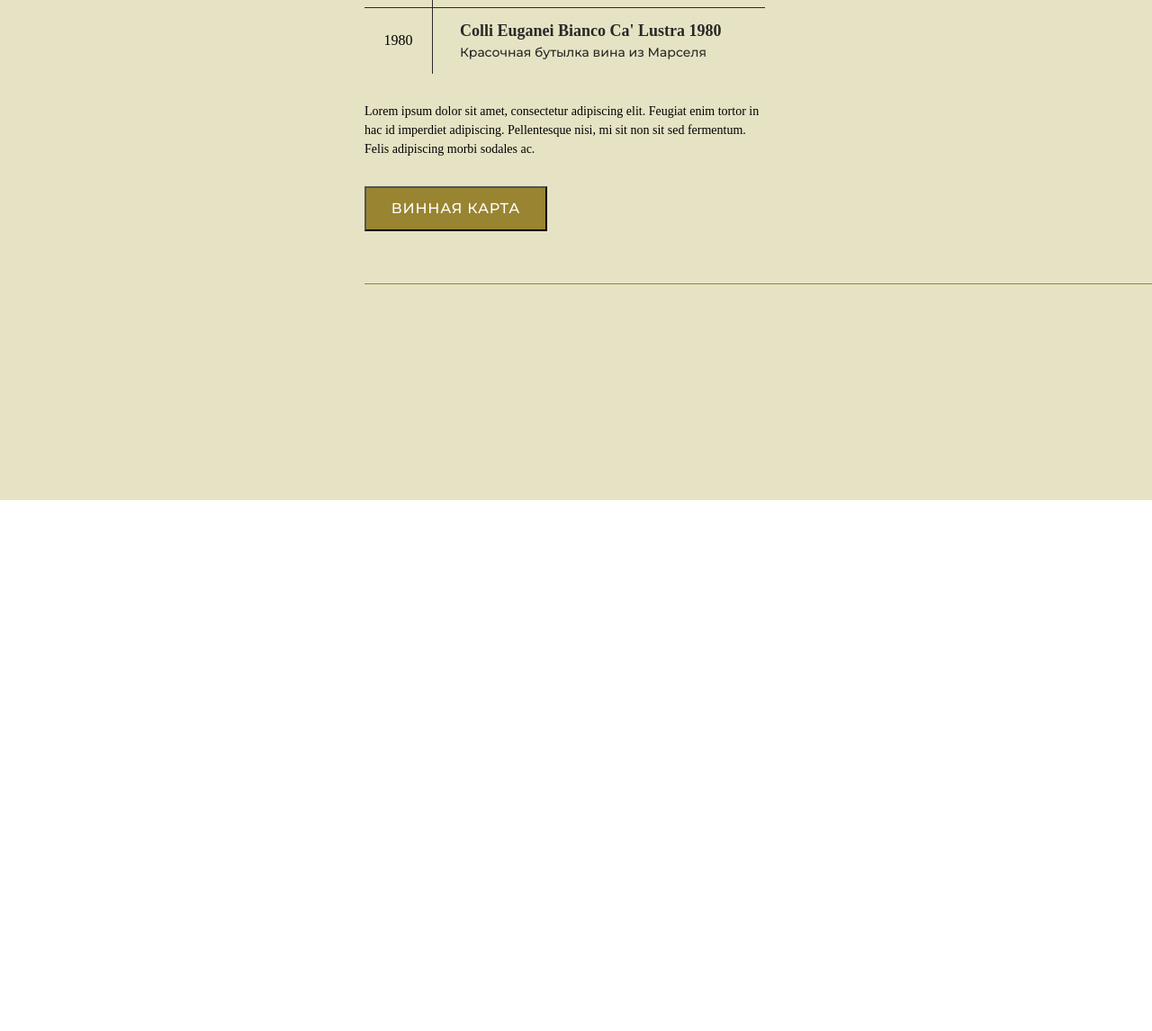
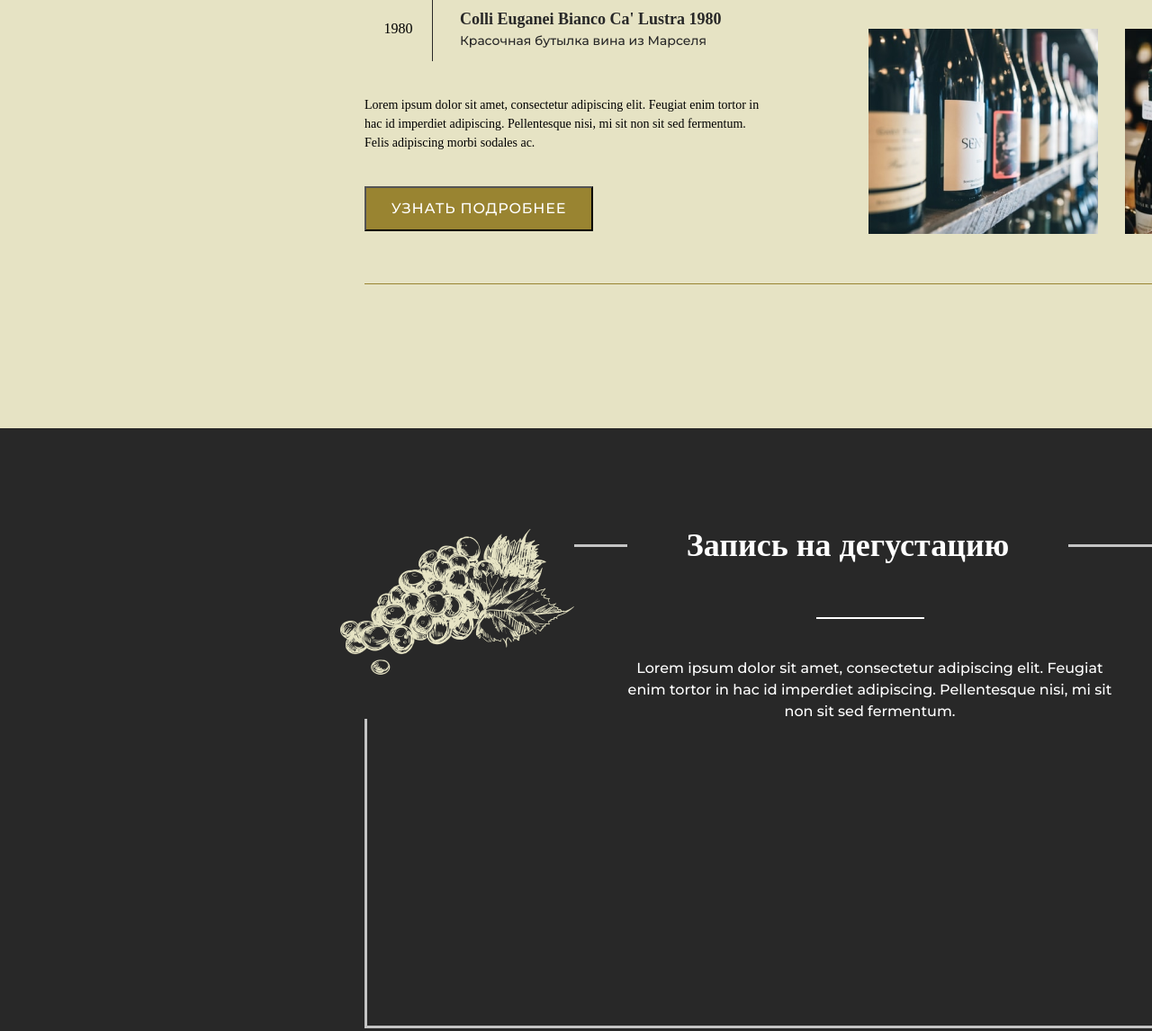
Before and after one commit to IgnatyevSergei/shop, a plain HTML site: page index.html in a window 1280 px wide. Shown: the part 2398-3544 px from the top of the page at 90% size. Before the commit the page ends 2954 px from the top, so only its background shows below. Drawn offline with Linux system fonts and the light colour scheme.

Commit message:
add ddegustation content

```diff
--- a/index.html
+++ b/index.html
@@ -65,7 +65,7 @@
             <div class="collection-column">
               <h4 class="column-subtitle">Новинки коллекций</h4>
               <h2 class="column-title">Март 1980 Урожай Марселя</h2>
-              <div class="line"></div>
+              <div class="line2"></div>
               <p class="column-text">
                 Lorem ipsum dolor sit amet, consectetur adipiscing elit. Feugiat
                 enim tortor in hac id imperdiet adipiscing. Pellentesque nisi,
@@ -112,11 +112,51 @@
                 mi sit non sit sed fermentum. Felis adipiscing morbi sodales ac.
               </p>
               <div class="frame3">
-                <input type="button" value="ВИННАЯ КАРТА" class="frame4" />
+                <input type="button" value="УЗНАТЬ ПОДРОБНЕЕ" class="frame4" />
               </div>
             </div>
-
-            <div class="collection-column collection-pictures"></div>
+            <div class="collection-pictures">
+              <div>
+                <img src="/assets/Rectangle 11.png" alt="image" />
+              </div>
+              <div>
+                <img
+                  src="/assets/Rectangle 12.png"
+                  alt="image"
+                  class="subcollection"
+                />
+              </div>
+              <div>
+                <img
+                  src="/assets/Rectangle 13.png"
+                  alt="image"
+                  class="subcollection"
+                />
+              </div>
+            </div>
+          </div>
+        </div>
+      </div>
+    </section>
+    <section class="degustation">
+      <div class="wrapper3">
+        <div class="degustation-content">
+          <div class="degustation-top">
+            <div>
+              <img src="/assets/image (1).png" alt="grape" class="grape" />
+            </div>
+            <div class="degustation-entry">
+              <h2 class="degustation-centr">Запись на дегустацию</h2>
+              <div class="line3"></div>
+              <div class="degustation-text">
+                Lorem ipsum dolor sit amet, consectetur adipiscing elit. Feugiat
+                enim tortor in hac id imperdiet adipiscing. Pellentesque nisi,
+                mi sit non sit sed fermentum.
+              </div>
+            </div>
+            <div>
+              <img src="/assets/image (2).png" alt="barell" class="barell" />
+            </div>
           </div>
         </div>
       </div>
--- a/style.css
+++ b/style.css
@@ -143,7 +143,7 @@
   width: 1920px;
   height: 1038px;
   background-color: #e6e3c4;
-  padding: 80px 0;
+  padding: 80px 0px 0px 0px;
 }
 .collection-content {
   width: 1100px;
@@ -169,6 +169,11 @@
 
 .collection-pictures {
   width: 540px;
+  height: 758px;
+  display: flex;
+  flex-direction: row;
+  flex-wrap: wrap;
+  justify-content: space-between;
 }
 
 .column-subtitle {
@@ -226,7 +231,6 @@
   line-height: 150%;
   color: #282828;
   font-weight: 800;
-
 }
 
 .cell-content {
@@ -248,7 +252,7 @@
 .frame4 {
   display: flex;
   justify-content: center;
-  width: 203px;
+  width: 254px;
   height: 50px;
   background: #998431;
   font-family: Montserrat;
@@ -261,3 +265,85 @@
   text-transform: uppercase;
   color: #ffffff;
 }
+
+.line2 {
+  width: 160px;
+  height: 0px;
+  border: 1px solid #282828;
+}
+.subcollection {
+  padding-top: 29px;
+}
+
+.degustation {
+  background-color: #282828;
+  width: 1920px;
+  height: 767px;
+}
+.wrapper3 {
+  margin: 0px 405px 0px;
+  box-sizing: border-box;
+  padding-top: 129px;
+}
+
+.degustation-content {
+  width: 1100px;
+  height: 538px;
+  border: 3px solid #c4c4c4;
+  box-sizing: border-box;
+  z-index: 0;
+}
+.degustation-top {
+  display: flex;
+  flex-direction: row;
+  flex-wrap: nowrap;
+  justify-content: space-between;
+}
+.grape {
+  width: 260px;
+  height: 260px;
+  margin: -69px 0px 0px -30px;
+}
+
+.barell {
+  width: 260px;
+  height: 200px;
+  margin: -65px -53px 0px 0px;
+}
+.degustation-entry {
+  display: flex;
+  flex-direction: column;
+  justify-content: space-between;
+}
+.degustation-centr {
+  width: 490px;
+  height: 74px;
+  font-family: Playfair Display;
+  font-size: 36px;
+  line-height: 150%;
+  color: #ffffff;
+  margin-top: -39px;
+  z-index: 2;
+  display: flex;
+  background-color: #282828;
+  align-items: center;
+  justify-content: center;
+}
+.line3 {
+  width: 118px;
+  height: 0px;
+  border: 1px solid #ffffff;
+  display: flex;
+  align-self: center;
+}
+.degustation-text {
+  width: 539px;
+  height: 72px;
+  font-family: Montserrat;
+  font-style: normal;
+  font-weight: normal;
+  font-size: 16px;
+  line-height: 150%;
+  text-align: center;
+  color: #ffffff;
+}
```
Also changed, not shown: assets/Rectangle 11.png (added), assets/Rectangle 12.png (added), assets/Rectangle 13.png (added), assets/image (1).png (added), assets/image (2).png (added).
